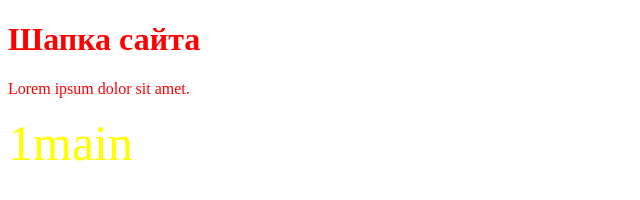
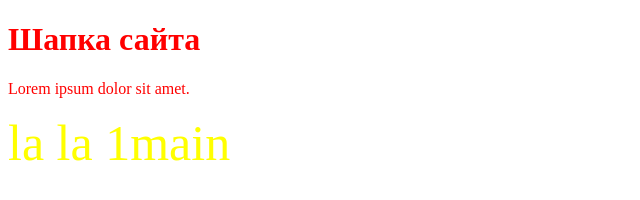
Before and after one commit to 1234Nikster/gulp-s-settings, a website: page #src/index.html in a window 1280 px wide. Shown: the whole page, without its empty margins (0-640 px from the left). Drawn offline with nearby package versions, Linux system fonts and the light colour scheme; files that its build step writes are made by us from their sources.

Commit message:
add lala

```diff
--- a/#src/index.html
+++ b/#src/index.html
@@ -9,7 +9,7 @@
 </head>
 <body>
     @@include('_header.html')
-    <main class="main">1main</main>
+    <main class="main">la la 1main</main>
     <script src="js/script.min.js"></script>
 </body>
 </html>
```
